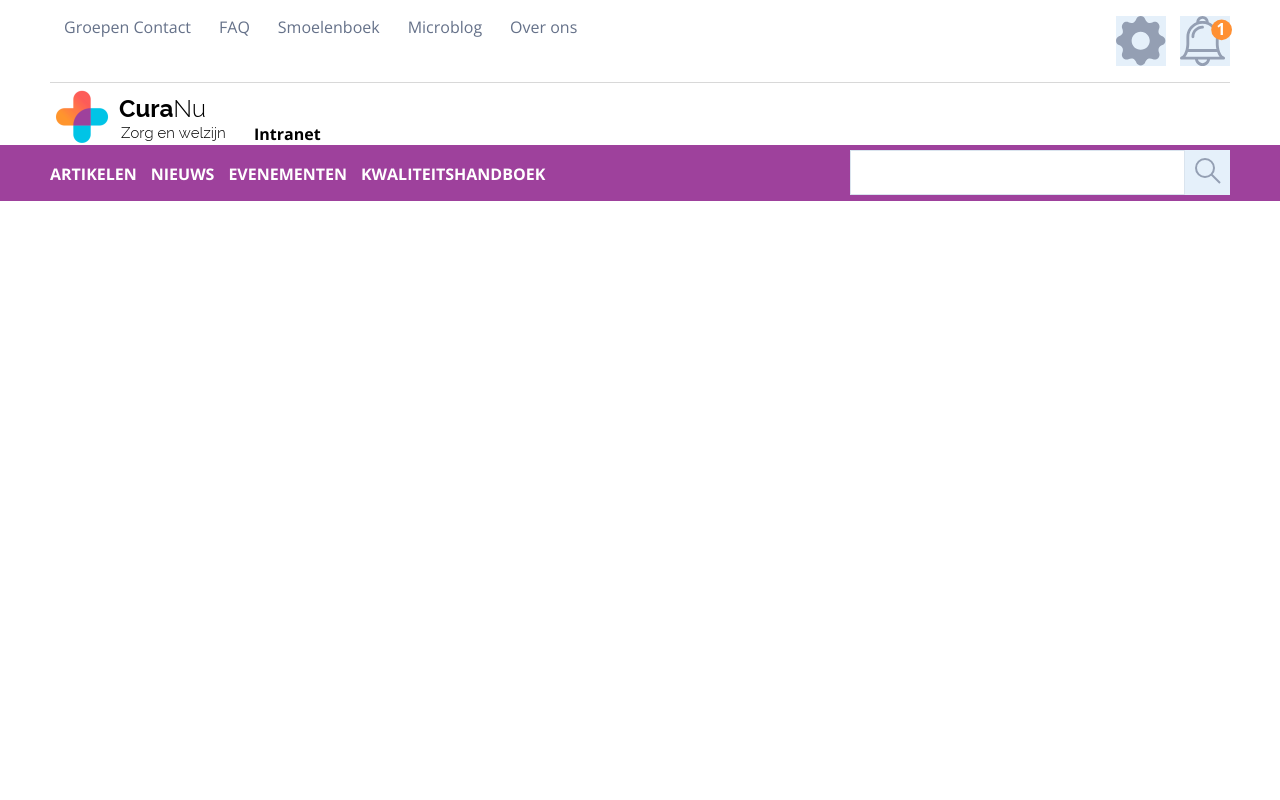
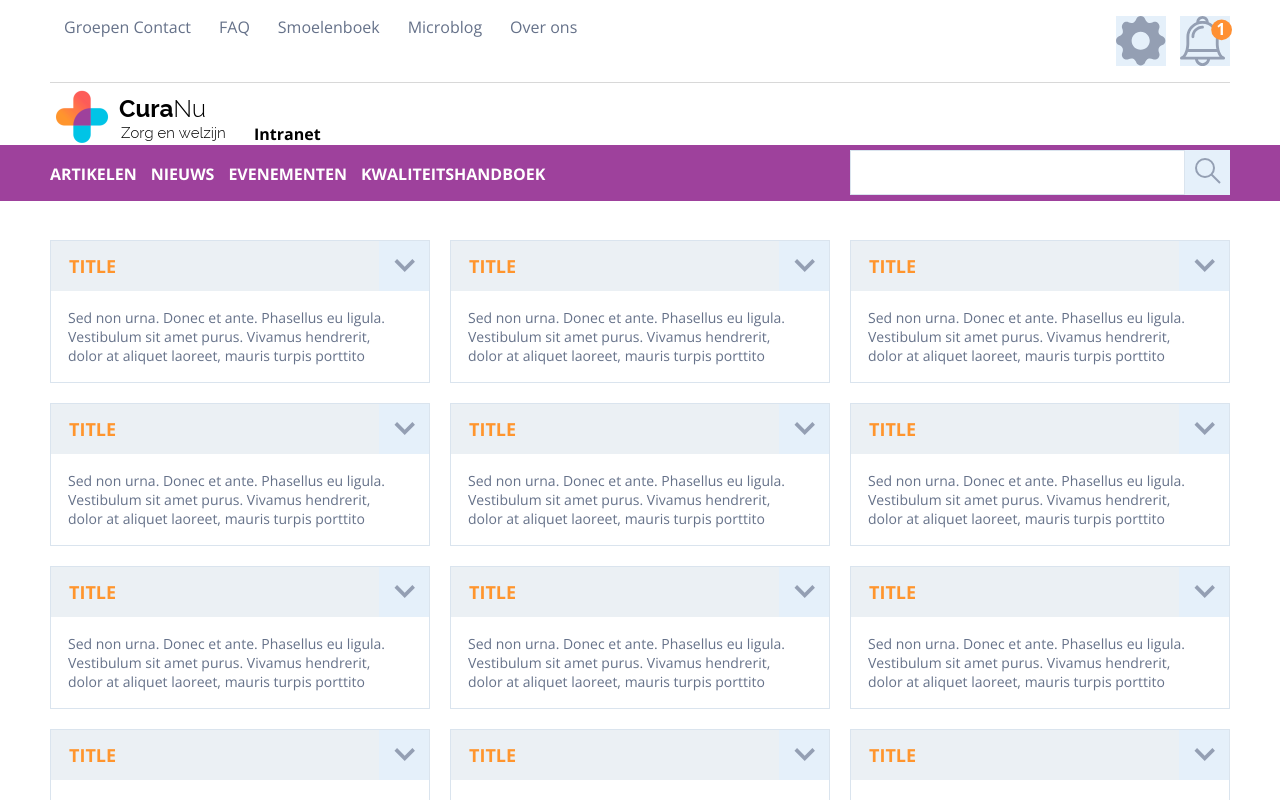
Before and after one commit to fixman93/Curanu, a React app: page / in a window 1280 px wide. Shown: the top 800 px of the page. Built offline with nearby package versions, Linux system fonts and the light colour scheme.

Commit message:
add: Cards updated

```diff
--- a/src/App.scss
+++ b/src/App.scss
@@ -27,7 +27,3 @@ body {
     align-items: center;
   }
 }
-
-.col {
-  background: red;
-}
--- a/src/common/Masonry/Masonry.scss
+++ b/src/common/Masonry/Masonry.scss
@@ -0,0 +1,41 @@
+div.cards {
+  margin-top: 39px;
+  .header {
+    background-color: #ebf0f4;
+    h2 {
+      margin: 0;
+      font-size: 18px;
+      font-weight: 700;
+      text-transform: uppercase;
+      color: #ff952d;
+      padding: 0 18px;
+    }
+    span {
+      display: block;
+      width: 50px;
+      text-align: center;
+      line-height: 50px;
+      background-color: #e5f0fa;
+    }
+  }
+  .card {
+    border: 1px solid #dae4ee;
+    transition: all .4s;
+    .content {
+      height: 0;
+      overflow: hidden;
+      padding: 0;
+      p {
+        margin: 0;
+        color: #657189;
+        font-size: 14px;
+      }
+    }
+    .collapsed {
+      .content {
+        padding: 17px 40px 17px 17px;
+        height: auto;
+      }
+    }
+  }
+}
--- a/src/common/Masonry/index.js
+++ b/src/common/Masonry/index.js
@@ -2,6 +2,8 @@ import React, { Component } from 'react'
 import PropTypes from 'prop-types'
 
 import Container from '../Container/'
+
+import './Masonry.scss'
 
 class MasonryLayout extends Component {
 
@@ -18,7 +20,7 @@ class MasonryLayout extends Component {
     for (let i = 0; i < this.props.children.length; i++) {
       const columnIndex = i % this.props.columns;
       columnWrapper[`column${columnIndex}`].push(
-        <div className='col' style={{ marginBottom: `${this.props.gap}px` }}>
+        <div className='col card' style={{ marginBottom: `${this.props.gap}px` }}>
           {this.props.children[i]}
           {console.log('dsada', this.props.children[i])}
         </div>
@@ -38,7 +40,7 @@ class MasonryLayout extends Component {
       );
     }
     return (
-      <Container class='container flex'>
+      <Container class='cards container flex'>
         {result}
       </Container>
     )
--- a/src/containers/Dashboard/Dashboard.js
+++ b/src/containers/Dashboard/Dashboard.js
@@ -3,7 +3,25 @@ import { connect } from 'react-redux'
 import Header from '../../common/Header/'
 import Masonry from '../../common/Masonry/'
 
+import Arrow_Down from '../../assets/img/arrow-down.svg'
+
 class Dashboard extends Component {
+
+  constructor(props) {
+    super(props)
+    this.state = {
+      collapsed: true,
+      class: 'collapsed'
+    }
+    this.toggleCollapse = this.toggleCollapse.bind(this);
+  }
+
+  toggleCollapse() {
+    this.setState({
+      collapsed: !this.state.collapsed,
+      class: this.state.collapsed ? '' : 'collapsed',
+    });
+  }
   render() {
     return (
       <div>
@@ -11,10 +29,17 @@ class Dashboard extends Component {
         <Masonry columns={3} gap={20}>
           {
             [...Array(13).keys()].map(key => {
-
+              // const height = 200 + Math.ceil(Math.random() * 300);
+              // style={{ height: `${height}px` }}
               return (
-                <div key={key}  >
-
+                <div className={"collapsible " + this.state.class} key={key}>
+                  <div className='header flex space-between'>
+                    <h2>Title</h2>
+                    <span onClick={this.toggleCollapse}><img src={Arrow_Down} alt='Arrow' /></span>
+                  </div>
+                  <div className='content'>
+                    <p>Sed non urna. Donec et ante. Phasellus eu ligula. Vestibulum sit amet purus. Vivamus hendrerit, dolor at aliquet laoreet, mauris turpis porttito</p>
+                  </div>
                 </div>
               )
             })
```
Also changed, not shown: src/assets/img/arrow-down.svg (added).
